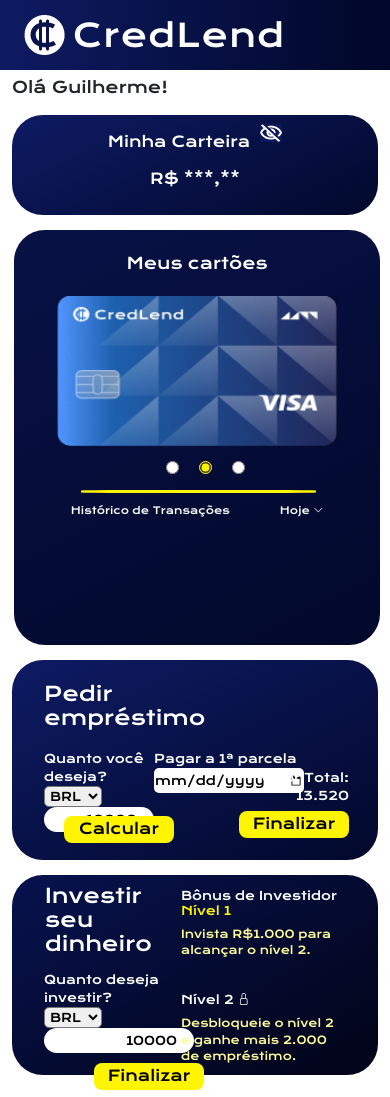
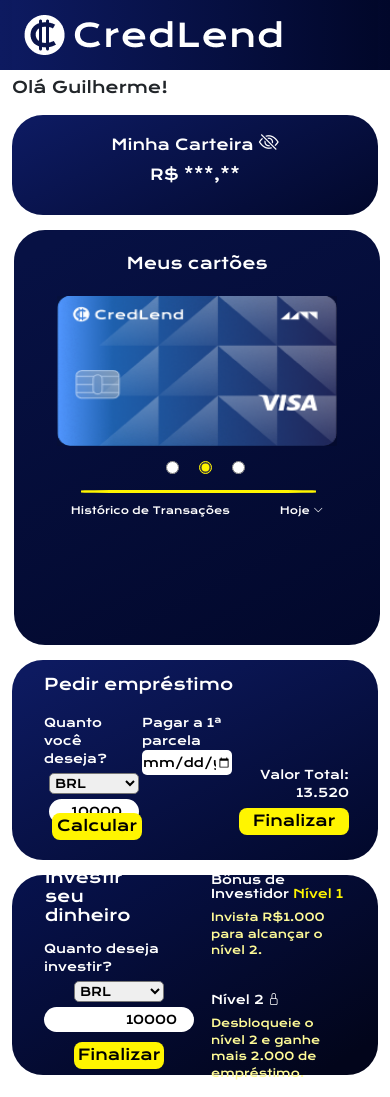
Before and after one commit to credlend/CredLend_Front, an Angular app: page /painelcontrole in a window 390 px wide. Built offline with nearby package versions, Linux system fonts and the light colour scheme.

Commit message:
'responsive2'

```diff
--- a/src/app/painelcontrole/painelcontrole.component.css
+++ b/src/app/painelcontrole/painelcontrole.component.css
@@ -39,9 +39,9 @@
     font-size: 15px;
 }
 
-.cont1 p img{
-    margin-bottom: 20px;
-    margin-left: 5px;
+
+.cont1 p i{
+    font-size: 20px;
 }
 
 .buttons {
--- a/src/app/painelcontrole/painelcontrole.component.html
+++ b/src/app/painelcontrole/painelcontrole.component.html
@@ -22,7 +22,9 @@
                     </li>
                 </ul>
 
-                <div class="offcanvas" style="display: none">offcanvas</div>
+                <div class="offcanvas" style="display: none;">
+
+                </div>
             </div>
         </div>
     </nav>
@@ -31,7 +33,7 @@
     <p style="margin-top: 5px;">Olá Guilherme!</p>
 
     <div class="cont1" style="padding: 10px 20px;">
-        <p>Minha Carteira <img src="assets/olho.png" alt="olho" style="cursor: pointer;" id="olho"></p>
+        <p>Minha Carteira <i class="bi bi-eye-slash" style="cursor: pointer;" id="olho"></i></p>
         <p style="margin-top: -10px;">R$ ***,**</p>
         <div class="buttons">
             <ul>
--- a/src/app/painelcontrole/painelcontrole.component.responsive.css
+++ b/src/app/painelcontrole/painelcontrole.component.responsive.css
@@ -60,7 +60,7 @@
     }
 }
 
-@media (min-width: 1000px){
+@media (max-width: 1024px){
     .cont3 aside{
         margin-top: 15px;
         text-align: center;
@@ -124,6 +124,10 @@
         width: 50vw;
     }
 
+    .cont3 .container .info .inputs .valores input{
+        width: 130px;
+    }
+
     .cont4 aside{
         width: 100%;
     }
@@ -132,3 +136,55 @@
         margin-left: 20px;
     }
 }
+
+@media (max-width: 450px){
+    .cont3 .container .info .inputs .valores input{
+        width: 90px;
+    }
+
+    .cont3 .container .total button{
+        margin-bottom: 10px;
+    }
+
+    .cont3 .info h5{
+        font-size: 16px;
+    }
+
+    .cont3 .container .info .inputs .valores2 button{
+        width: 90px;
+        margin-bottom: 10px;
+        margin-top: 15px;
+    }
+
+    .cont3 .container .info .inputs .valores2 input{
+        width: 90px;
+    }
+
+    .cont3 .container .info .inputs .valores input{
+        width: 90px;
+        margin-left: 5px;
+    }
+
+    .cont3 .container .info .inputs .valores select{
+        width: 90px;
+        margin: 5px;
+    }
+
+    .cont4 .info h5{
+        font-size: 16px;
+    }
+
+    .cont4 .container .info .inputs .valores button{
+        width: 90px;
+        margin-left: 30px;
+    }
+
+    .cont4 .container .info .inputs .valores select{
+        width: 90px;
+        margin: 5px 30px;
+    }
+
+    .cont4 .container .info2{
+        margin-left: 50px;
+    }
+}
```
